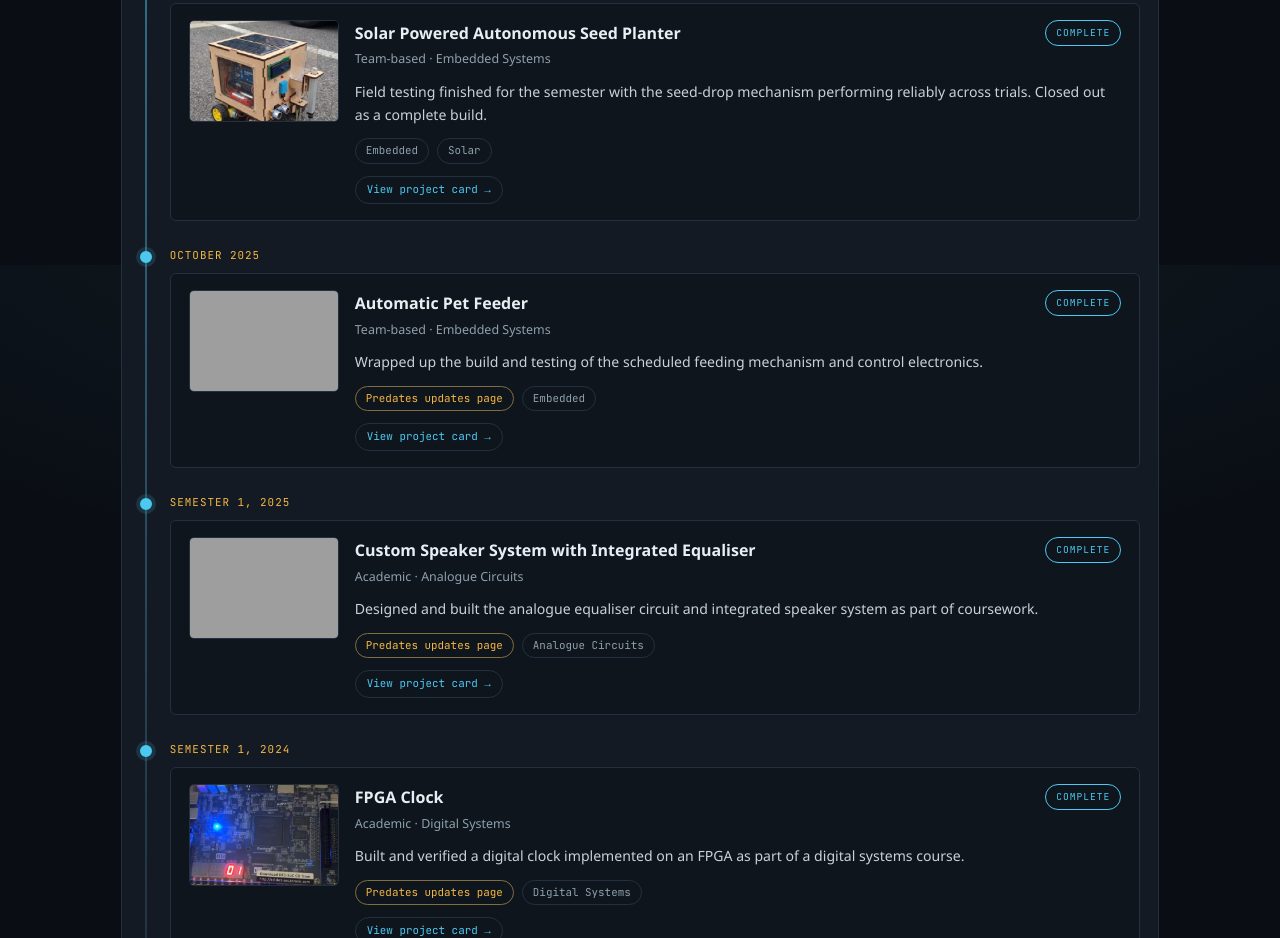
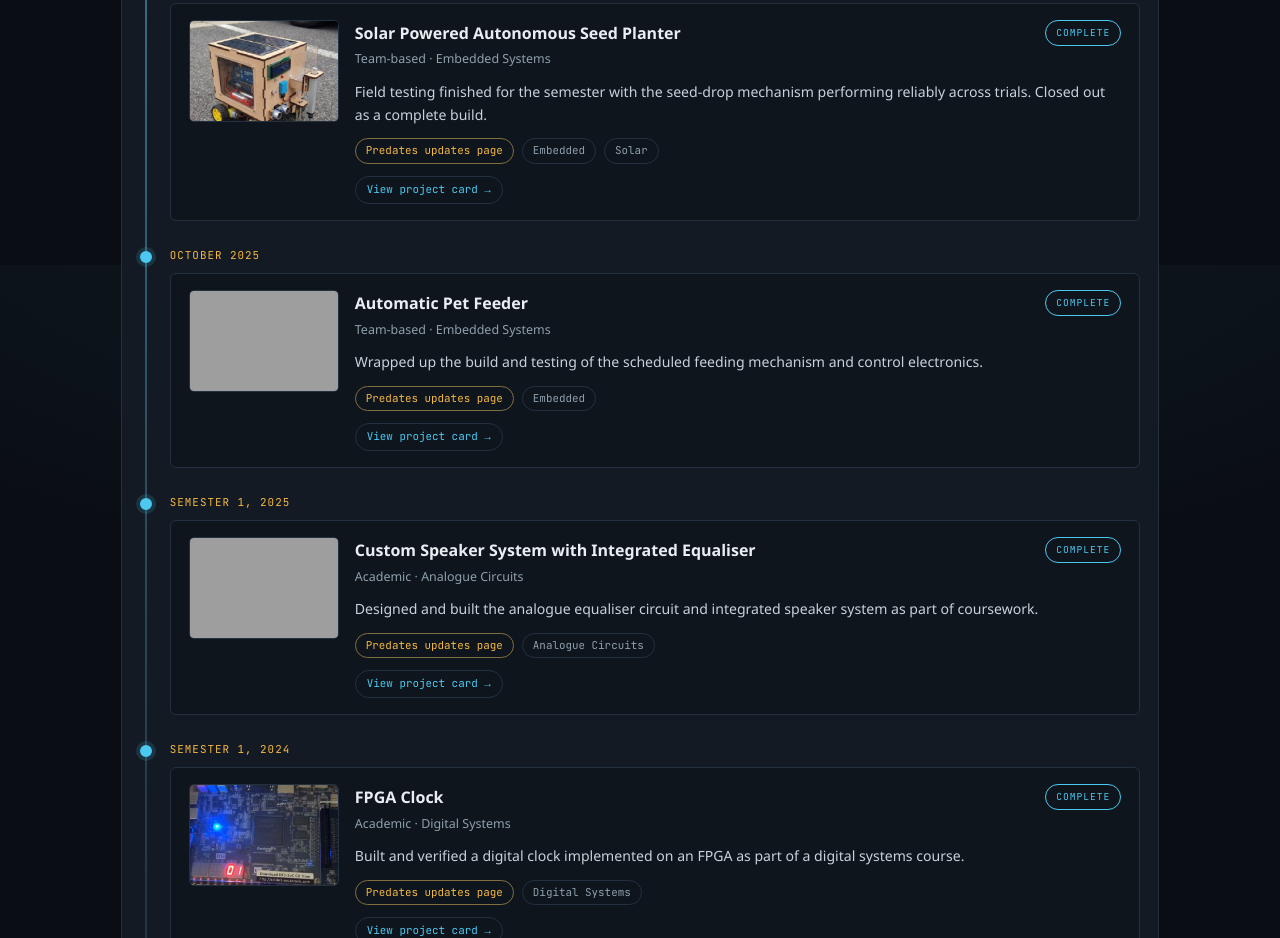
Before and after one commit to tuongnguyen48205/portfolio, a website: page updates.html in a window 1280 px wide. Shown: the part 2135-3073 px from the top of the page. Drawn offline with Linux system fonts and the light colour scheme; grey boxes are pictures that could not be loaded.

Commit message:
Add 'Predates updates page' tag to updates.html

```diff
--- a/updates.html
+++ b/updates.html
@@ -556,6 +556,7 @@ footer.rep-footer{
               </div>
               <div class="tl-body">Field testing finished for the semester with the seed-drop mechanism performing reliably across trials. Closed out as a complete build.</div>
               <div class="tl-tags">
+                <span class="tl-tag predates">Predates updates page</span>
                 <span class="tl-tag">Embedded</span>
                 <span class="tl-tag">Solar</span>
               </div>
```
